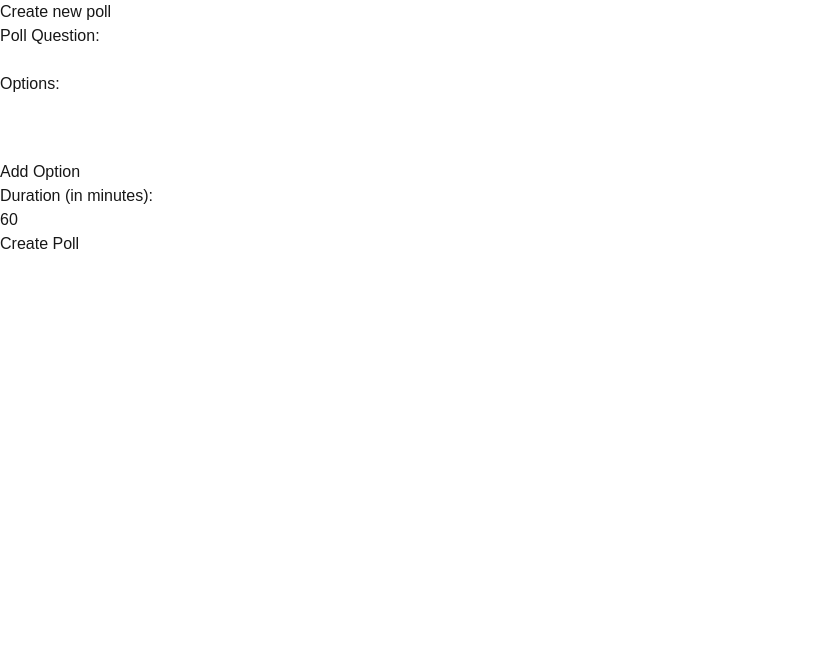
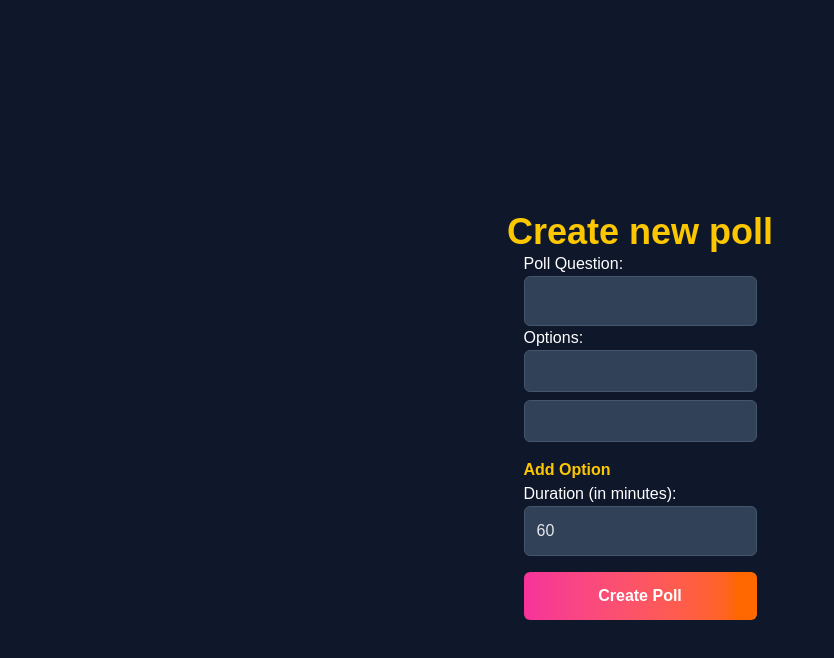
Before and after one commit to Arun-s21/repoll, a Next.js app: page /admin/create-poll in a window 1280 px wide. Shown: the top 658 px of the page, without its empty margins (0-834 px from the left). Built offline with nearby package versions, Linux system fonts and the light colour scheme.

Commit message:
added barcharts to show the user votes

```diff
--- a/package.json
+++ b/package.json
@@ -14,6 +14,7 @@
     "next": "15.4.5",
     "react": "19.1.0",
     "react-dom": "19.1.0",
+    "recharts": "^3.1.2",
     "socket.io": "^4.8.1",
     "socket.io-client": "^4.8.1"
   },
--- a/src/app/admin/create-poll/page.tsx
+++ b/src/app/admin/create-poll/page.tsx
@@ -66,20 +66,21 @@ export default function CreatePollPage(){
 
 
         return (
-            <div>
-                <h1>Create new poll</h1>
+            <div className="flex flex-col items-center justify-center min-h-screen bg-slate-900 text-white p-4">
+                <div className="flex flex-col items-center justify-center min-h-screen bg-slate-900 text-white p-4">
+                <h1 className="text-4xl font-bold text-center text-yellow-400">Create new poll</h1>
                 <form onSubmit={onSubmit}>
                     <div>
                         <label htmlFor='question'> Poll Question:</label>
                         <br/>
-                        <input id='question' type='text' value={question} onChange={(e)=>{setQuestion(e.target.value)}} />
+                        <input className="w-full p-3 bg-slate-700 border border-slate-600 rounded-md text-gray-200 focus:outline-none focus:ring-2 focus:ring-pink-500" id='question' type='text' value={question} onChange={(e)=>{setQuestion(e.target.value)}} />
 
                     </div>
                <div>
           <label>Options:</label>
           {options.map((option, index) => (             //for each option in the options array, we create a different div element with key=index of that element
             <div key={index} style={{ display: 'flex', alignItems: 'center', marginBottom: '0.5rem' }}>
-              <input
+              <input className="flex-grow p-2 bg-slate-700 border border-slate-600 rounded-md text-gray-200 focus:outline-none focus:ring-1 focus:ring-yellow-400"
                 type="text"
                 value={option}
                 onChange={(e) => handleOptionChange(index, e.target.value)}
@@ -87,7 +88,9 @@ export default function CreatePollPage(){
                 required
               />
               {options.length > 2 && (                  //for removing we need the index of the element whichn we already have from the options.map
-                <button type="button" onClick={() => removeOptions(index)} style={{ marginLeft: '0.5rem' }}>
+                <button className="ml-2 bg-red-600 text-white px-3 py-1 rounded-md text-sm hover:bg-red-700"
+
+                 type="button" onClick={() => removeOptions(index)} style={{ marginLeft: '0.5rem' }}>
                   Remove
                 </button>
               )}
@@ -95,7 +98,7 @@ export default function CreatePollPage(){
           ))}
 
 
-          <button type='button' onClick={addOptions}>Add Option</button>
+          <button className="mt-2 text-yellow-400 font-semibold hover:text-yellow-500" type='button' onClick={addOptions}>Add Option</button>
             </div>
 
           <div>
@@ -103,16 +106,19 @@ export default function CreatePollPage(){
           <br/>
 
 
-          <input type='number' id='duration' value={durationInMinutes} onChange={(e)=>setDurationInMinutes(Number(e.target.value))} required />
+          <input className="w-full p-3 bg-slate-700 border border-slate-600 rounded-md text-gray-200 focus:outline-none focus:ring-2 focus:ring-pink-500"
+
+ type='number' id='duration' value={durationInMinutes} onChange={(e)=>setDurationInMinutes(Number(e.target.value))} required />
 
 
           </div>
 
-          <button type='submit' disabled={isSubmitting}>{isSubmitting?'Creating...':'Create Poll'}</button>
+          <button className="w-full py-3 mt-4 font-semibold text-white bg-gradient-to-r from-pink-500 to-orange-500 rounded-md hover:opacity-90 transition-opacity" type='submit' disabled={isSubmitting}>{isSubmitting?'Creating...':'Create Poll'}</button>
 
 
 
         </form>
+        </div>
 
 
 
--- a/src/app/poll/[pollId]/page.tsx
+++ b/src/app/poll/[pollId]/page.tsx
@@ -3,7 +3,8 @@
 import { useEffect, useState } from "react";
 import { useParams } from "next/navigation";
 import axios from 'axios';
-import { io } from "socket.io-client";
+import { BarChart, Bar, XAxis, YAxis, Tooltip, ResponsiveContainer } from 'recharts';
+
 
 type OptionType = {
 
@@ -23,42 +24,17 @@ type PollType = {
 export default function PollPage(){
     const params = useParams<{pollId:string}>();               //get the params that has pollId as string
     const [poll,setPoll] = useState<PollType | null>(null);    // | is or operator for types
-    const[isloading,setIsLoading] = useState(true);
+    const[isLoading,setIsLoading] = useState(true);
     const[error, setError] = useState<string | null>(null);     //using this state to better represent errors that occur while getting the code,we could've used alert instead too but that is ugly and not customizable
     const[hasVoted,setHasVoted] = useState(false);
 
 
-    const handleVote=async(optionId:string)=>{
-        try{
-
-            if (!poll) {
-      alert('Poll data is not loaded yet. Please wait a moment.');
-      return;
-    }
-
-
-            await axios.post('/api/vote',{
-                pollId:poll?._id,
-                optionId:optionId
-
-            });
-            setHasVoted(true);
-            alert('Thank you for your vote');
-
-
-        }
-        catch (err: any) {
-      console.error('Error casting vote:', err);
-      alert('Failed to cast vote.');
-    }
-
-
-    }
 
 
 
 
-    useEffect(()=>{
+
+
 
         const fetchPoll = async()=>{
             const {pollId} =params;
@@ -77,60 +53,95 @@ export default function PollPage(){
             finally{
                 setIsLoading(false);
             }
+        };
 
 
 
 
 
+    const handleVote=async(optionId:string)=>{
+        try{
 
-        };
-
-        fetchPoll();
-
-
-    },[params.pollId]);
-
-    useEffect(()=>{
-                //connecting to socket.io server
-                const socket = io();
-
-
-                return()=>{
-                    socket.disconnect();            //closing the connection to prevent memory leaks
+            if (!poll) {
+      alert('Poll data is not loaded yet. Please wait a moment.');
+      return;
     }
 
 
-            },[]);
+            await axios.post('/api/vote',{
+                pollId:poll?._id,
+                optionId:optionId
 
+            });
+            setHasVoted(true);
 
-    if(isloading){
-        return <div>Loading...</div>
+            alert('Thank you for your vote');
+            await fetchPoll();
+
         }
-    if(error){
-        return <div>Error:{error}</div>
-    }
-
-    if(!poll){
-        return <div>Poll not found</div>
+        catch (err: any) {
+      console.error('Error casting vote:', err);
+      alert('Failed to cast vote.');
     }
 
 
+    }
+
+
+
+    useEffect(() => {
+    if (params.pollId) {
+      fetchPoll();
+    }
+  }, [params.pollId]);
+
+  if (isLoading) {
+    return <div>Loading poll...</div>;
+  }
+
+  if (error) {
+    return <div>Error: {error}</div>;
+  }
+
+  if (!poll) {
+    return <div>Poll not found.</div>;
+  }
+
       return (
+    <div className="flex flex-col items-center justify-center min-h-screen bg-slate-900 text-white p-4">
+      <div className="w-full max-w-2xl p-8 space-y-6 bg-slate-800/50 border border-slate-700 rounded-lg shadow-lg backdrop-blur-sm">
+        <h1 className="text-3xl font-bold text-center text-yellow-400 mb-6">{poll.question}</h1>
+        <div className="space-y-4">
+          {hasVoted ? (
+            // 2. If the user has voted, show the chart
             <div>
-      <h1>{poll.question}</h1>
-      <div>
-        {poll.options.map((option) => (
+              <p className="text-center text-gray-300 mb-4">Thank you for voting! Here are the results:</p>
+              <ResponsiveContainer width="100%" height={300}>
+                <BarChart data={poll.options} layout="vertical">
+                  <XAxis type="number" stroke="#94a3b8" />
+                  <YAxis type="category" dataKey="text" width={100} stroke="#94a3b8" />
+                  <Tooltip cursor={{fill: 'rgba(255,255,255,0.1)'}} contentStyle={{backgroundColor: '#1e293b', border: '1px solid #334155'}}/>
+                  <Bar dataKey="votes" fill="#facc15" />
+                </BarChart>
+              </ResponsiveContainer>
+            </div>
+          ) : (
+            // 3. Otherwise, show the voting buttons
+            poll.options.map((option) =>
               <button
                 key={option._id}
                 onClick={() => handleVote(option._id)}
-            style={{ display: 'block', margin: '0.5rem 0', padding: '0.5rem 1rem' }}
+                className="w-full p-4 font-semibold text-white bg-slate-700 rounded-md hover:bg-gradient-to-r hover:from-pink-500 hover:to-orange-500 transition-all duration-300"
               >
                 {option.text}
               </button>
-        ))}
+            ))
+          )}
         </div>
-
-      <p>This poll expires at: {new Date(poll.expiresAt).toLocaleString()}</p>
+        <p className="text-center text-sm text-gray-500 pt-4">
+          Poll expires at: {new Date(poll.expiresAt).toLocaleString()}
+        </p>
+      </div>
     </div>
   );
 }
```
Also changed, not shown: 1 other file (tests, documents, lock files or other folders). Lines whose indentation alone changed are shown as unchanged.
